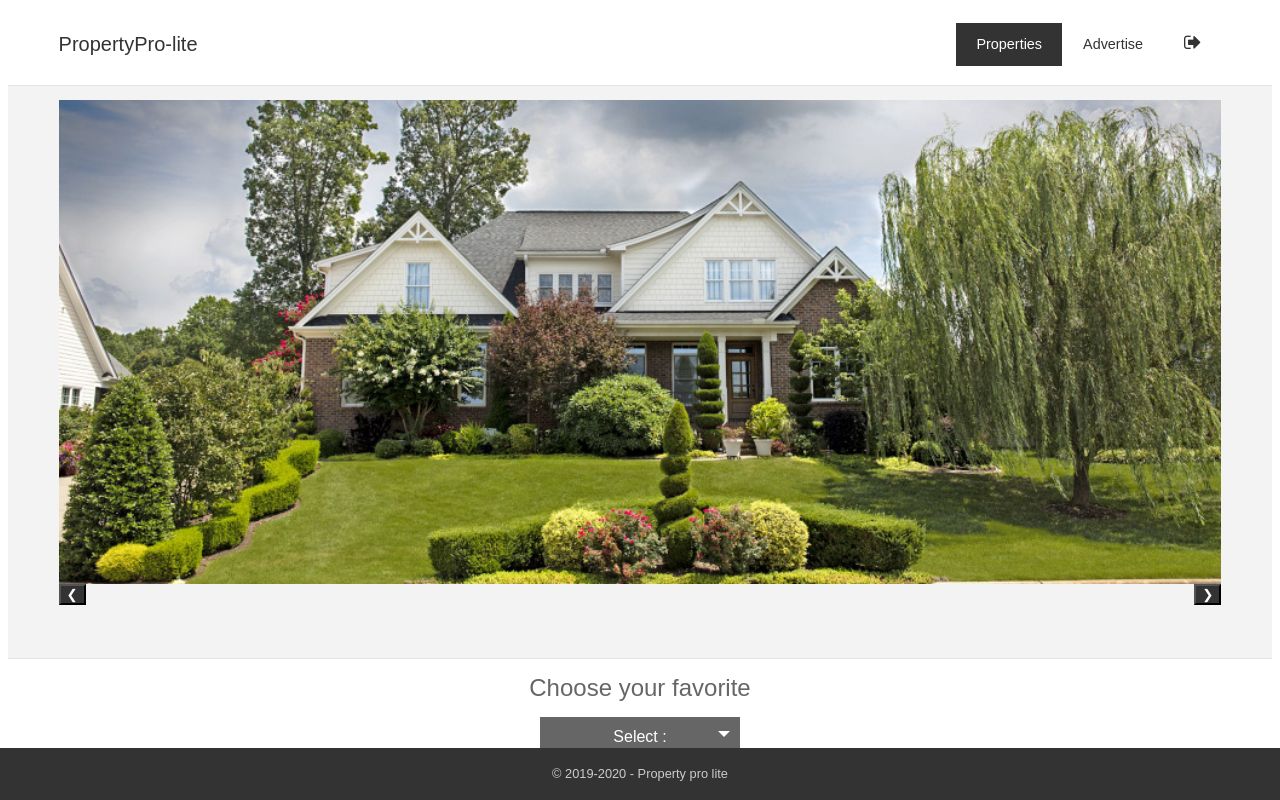
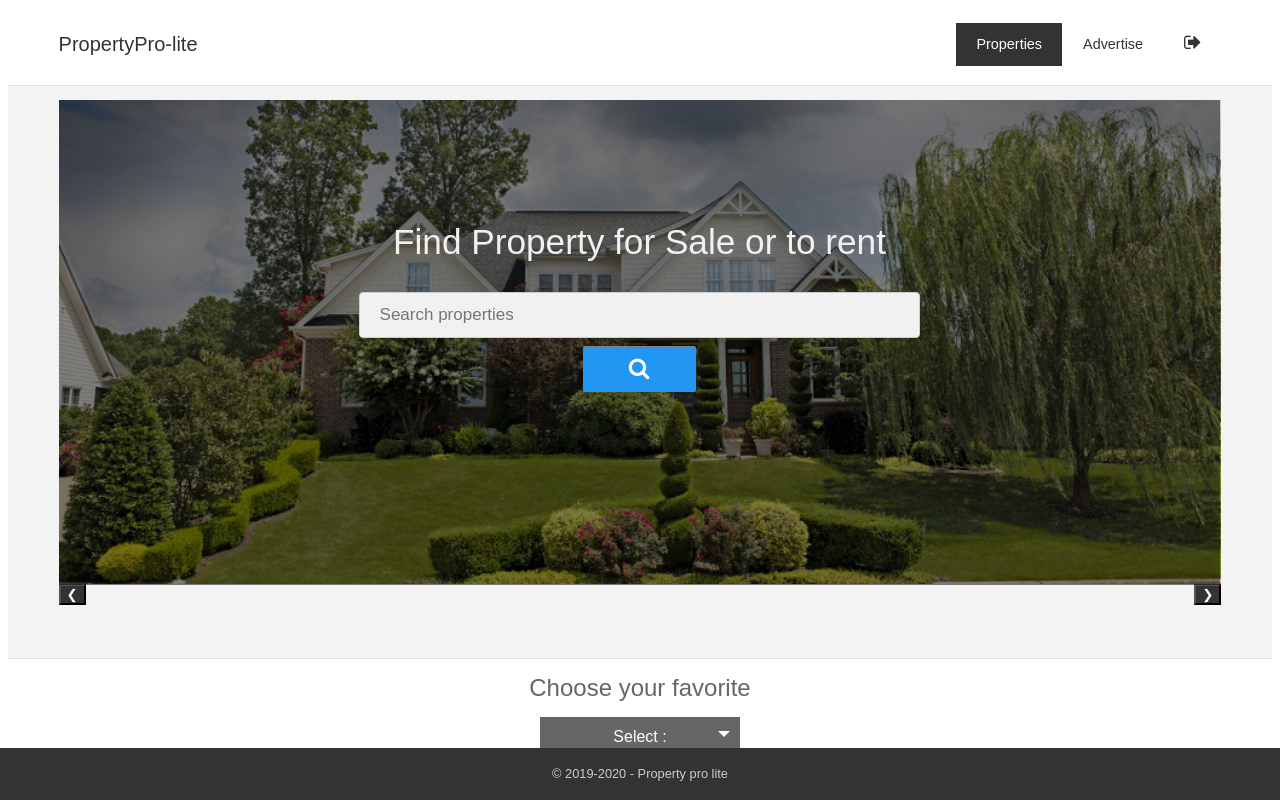
Before and after one commit to BlaiseJavan/Property-pro-lite, a plain HTML site: page UI/view-properties.html in a window 1280 px wide. Shown: the top 800 px of the page. Drawn offline with Linux system fonts and the light colour scheme; a web font is replaced by a local one.

Commit message:
ft-viewProperties

```diff
--- a/UI/view-properties.html
+++ b/UI/view-properties.html
@@ -56,14 +56,19 @@
                         <img class="mySlides" src="images/bannerr2.jpg" style="width:100%">
                         <img class="mySlides" src="images/bannerr3.jpg" style="width:100%">
 
-                        <!-- <div class="content">
-                            <h1>Heading</h1>
-                            <p>Lorem ipsum dolor sit amet, an his etiam torquatos. Tollit soleat phaedrum te duo, eum
-                            </div>    Cu mentitum maiestatis persequeris pro, pri ponderum tractatos ei.</p> -->
-
+                        <div class="contentt">
+                            <h1>Find Property for Sale or to rent</h1>
+                            <div >
+                                <form>
+                                    <input class="search-input"  type="text" placeholder="Search properties">
+                                    <button class="search-btn" type="submit"><i class="fa fa-search"></i></button>
+                                </form>
+                            </div>
+                        </div>
+                    </div>
                         <button class="sButton black display-left" onclick="plusDivs(-1)">&#10094;</button>
                         <button class="sButton black display-right" onclick="plusDivs(1)">&#10095;</button>
-                        </div>
+
 
                         </div><!-- end grid div -->
                    </div><!-- end row  -->
```
